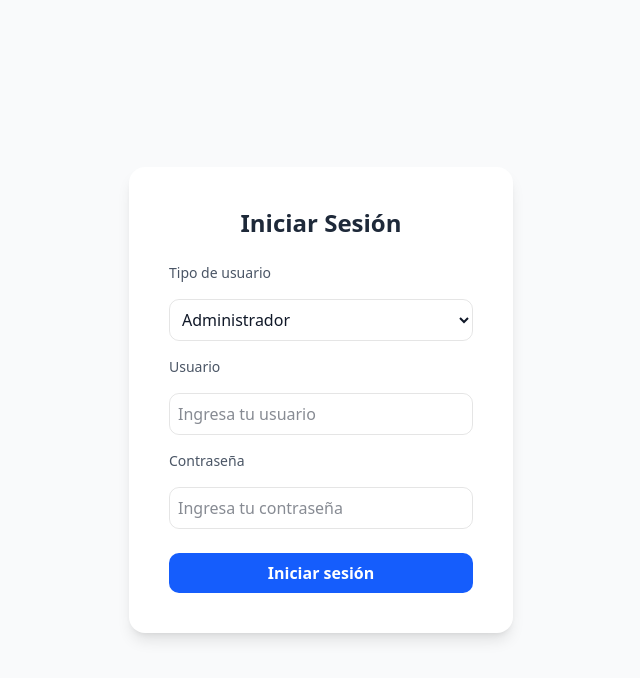
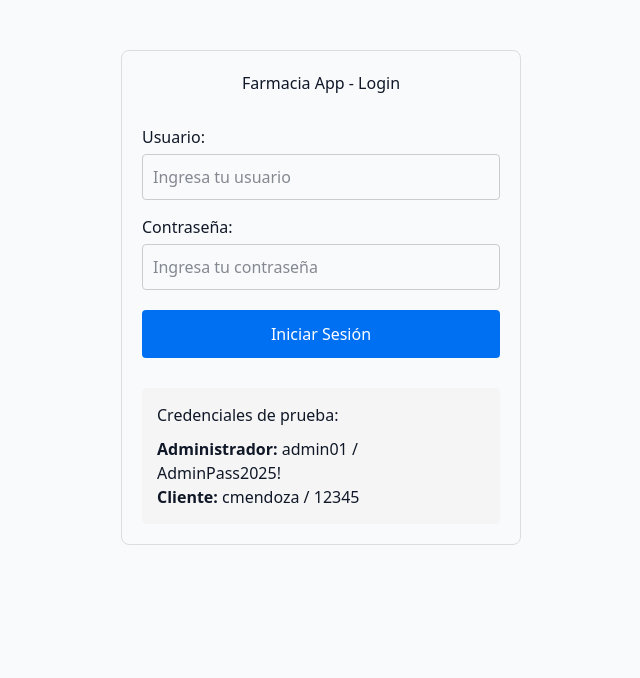
Before and after one commit to fabriyvera/Sistema-Farmacia, a Next.js app: page / in a window 1280 px wide. Shown: the top 678 px of the page, without its empty margins (319-959 px from the left). Built offline with nearby package versions, Linux system fonts and the light colour scheme.

Commit message:
Conexion con SQL Server realizada

```diff
--- /dev/null
+++ b/app/api/auth/login/route.ts
@@ -0,0 +1,48 @@
+import { NextResponse } from 'next/server';
+import { connectDB } from '@/lib/db';
+
+export async function POST(request: Request) {
+  try {
+    const { username, password } = await request.json();
+    const pool = await connectDB();
+
+    // Buscar en usuarios (administradores)
+    const usuarioResult = await pool.request()
+      .input('username', username)
+      .input('password', password)
+      .query('SELECT * FROM us_mst WHERE nm_us = @username AND pw_us = @password AND st_us = 1');
+
+    if (usuarioResult.recordset.length > 0) {
+      return NextResponse.json({
+        success: true,
+        userType: 'admin',
+        user: usuarioResult.recordset[0]
+      });
+    }
+
+    // Buscar en clientes
+    const clienteResult = await pool.request()
+      .input('username', username)
+      .input('password', password)
+      .query('SELECT * FROM ct_mst WHERE nm_ct = @username AND pw_ct = @password');
+
+    if (clienteResult.recordset.length > 0) {
+      return NextResponse.json({
+        success: true,
+        userType: 'client',
+        user: clienteResult.recordset[0]
+      });
+    }
+
+    return NextResponse.json({
+      success: false,
+      error: 'Credenciales incorrectas'
+    }, { status: 401 });
+
+  } catch (error: any) {
+    return NextResponse.json({
+      success: false,
+      error: error.message
+    }, { status: 500 });
+  }
+}
--- a/app/api/login/route.ts
+++ /dev/null
@@ -1,44 +0,0 @@
-import { NextResponse } from "next/server";
-
-export const runtime = "nodejs";
-
-export async function POST(req: Request) {
-  try {
-    const { username, password, tipo } = await req.json();
-
-    // URLs de las APIs MockAPI
-    const apiUrl =
-      tipo === "admin"
-        ? "https://690a052a1a446bb9cc2104c7.mockapi.io/Usuarios"
-        : "https://690a052a1a446bb9cc2104c7.mockapi.io/Clientes";
-
-    // Obtenemos los datos de la API correspondiente
-    const response = await fetch(apiUrl);
-    const data = await response.json();
-
-    // Verificamos usuario y contraseña
-    const user = data.find(
-      (u: any) => u.username === username && u.password === password
-    );
-
-    if (user) {
-      return NextResponse.json({
-        success: true,
-        user,
-        tipo,
-        message: `Bienvenido ${user.nombre}`,
-      });
-    } else {
-      return NextResponse.json({
-        success: false,
-        message: "Credenciales inválidas",
-      });
-    }
-  } catch (error) {
-    console.error("Error en login:", error);
-    return NextResponse.json({
-      success: false,
-      message: "Error interno del servidor",
-    });
-  }
-}
--- a/app/api/testdb/route.ts
+++ b/app/api/testdb/route.ts
@@ -1,13 +1,19 @@
-import { NextResponse } from "next/server";
-import { getConnection } from "@/lib/db";
+import { connectDB } from '@/lib/db';
+import { NextResponse } from 'next/server';
 
 export async function GET() {
   try {
-    const pool = await getConnection();
-    const result = await pool.request().query("SELECT GETDATE() as date;");
-    return NextResponse.json({ success: true, date: result.recordset[0].date });
-  } catch (error) {
-    console.error("Error SQL:", error);
-    return NextResponse.json({ success: false, error });
+    const pool = await connectDB();
+    const result = await pool.request().query('SELECT @@VERSION as version');
+
+    return NextResponse.json({
+      success: true,
+      version: result.recordset[0].version
+    });
+  } catch (error: any) {
+    return NextResponse.json({
+      success: false,
+      error: error.message
+    }, { status: 500 });
   }
 }
--- a/app/page.tsx
+++ b/app/page.tsx
@@ -1,89 +1,158 @@
-"use client";
+'use client';
+import { useEffect, useState } from 'react';
+import { useRouter } from 'next/navigation';
 
-import { useState } from "react";
-import { useRouter } from "next/navigation";
+export default function HomePage() {
+  const [username, setUsername] = useState('');
+  const [password, setPassword] = useState('');
+  const [loading, setLoading] = useState(false);
+  const [user, setUser] = useState<any>(null);
+  const router = useRouter();
 
-export default function LoginPage() {
-  const router = useRouter();
-  const [tipo, setTipo] = useState("admin"); // por defecto
-  const [username, setUsername] = useState("");
-  const [password, setPassword] = useState("");
-  const [error, setError] = useState("");
+  // Verificar si ya hay una sesión activa al cargar la página
+  useEffect(() => {
+    const userData = sessionStorage.getItem('user');
+    const userType = sessionStorage.getItem('userType');
 
+    if (userData && userType) {
+      setUser(JSON.parse(userData));
+      // Redirigir según el tipo de usuario
+      if (userType === 'admin') {
+        router.push('./admin');
+      } else {
+        router.push('./cliente');
+      }
+    }
+  }, [router]);
 
-  const handleLogin = async (e: React.FormEvent) => {
+  const handleSubmit = async (e: React.FormEvent) => {
     e.preventDefault();
-    setError("");
+    setLoading(true);
 
     try {
-      const res = await fetch("/api/login", {
-        method: "POST",
-        headers: { "Content-Type": "application/json" },
-        body: JSON.stringify({ username, password, tipo }),
+      const response = await fetch('/api/auth/login', {
+        method: 'POST',
+        headers: {
+          'Content-Type': 'application/json',
+        },
+        body: JSON.stringify({ username, password }),
       });
 
-      const data = await res.json();
+      const data = await response.json();
 
       if (data.success) {
-        if (tipo === "admin") {
-          router.push("/admin");
+        // Guardar información del usuario en sessionStorage
+        sessionStorage.setItem('user', JSON.stringify(data.user));
+        sessionStorage.setItem('userType', data.userType);
+
+        // Redirigir según el tipo de usuario
+        if (data.userType === 'admin') {
+          router.push('./admin');
         } else {
-          router.push("/cliente");
+          router.push('./cliente');
         }
       } else {
-        setError(data.message);
+        alert('Error: ' + data.error);
       }
-    } catch (err) {
-      setError("Error al intentar iniciar sesión");
+    } catch (error) {
+      alert('Error de conexión');
+    } finally {
+      setLoading(false);
     }
   };
 
+  // Si ya hay usuario, mostrar información breve
+  if (user) {
+    return (
+      <div style={{ padding: '20px', textAlign: 'center' }}>
+        <h1>Bienvenido a Farmacia App</h1>
+        <p>Redirigiendo a tu panel...</p>
+        <button
+          onClick={() => {
+            sessionStorage.clear();
+            setUser(null);
+          }}
+          style={{ marginTop: '20px', padding: '10px' }}
+        >
+          Cerrar Sesión
+        </button>
+      </div>
+    );
+  }
+
+  // Mostrar formulario de login si no hay usuario
   return (
-    <main className="flex flex-col items-center justify-center min-h-screen bg-gray-50">
-      <div className="bg-white shadow-lg rounded-2xl p-10 w-full max-w-sm text-center">
-        <h1 className="text-2xl font-bold text-gray-800 mb-6">
-          Iniciar Sesión
-        </h1>
-
-        <form onSubmit={handleLogin} className="flex flex-col gap-4 text-left">
-          <label className="text-gray-600 text-sm">Tipo de usuario</label>
-          <select
-            value={tipo}
-            onChange={(e) => setTipo(e.target.value)}
-            className="border rounded-lg p-2"
-          >
-            <option value="admin">Administrador</option>
-            <option value="cliente">Cliente</option>
-          </select>
-
-          <label className="text-gray-600 text-sm">Usuario</label>
+    <div style={{
+      maxWidth: '400px',
+      margin: '50px auto',
+      padding: '20px',
+      border: '1px solid #ddd',
+      borderRadius: '8px'
+    }}>
+      <h1 style={{ textAlign: 'center', marginBottom: '30px' }}>
+        Farmacia App - Login
+      </h1>
+      <form onSubmit={handleSubmit}>
+        <div style={{ marginBottom: '15px' }}>
+          <label style={{ display: 'block', marginBottom: '5px' }}>
+            Usuario:
+          </label>
           <input
             type="text"
             value={username}
             onChange={(e) => setUsername(e.target.value)}
+            required
+            style={{
+              width: '100%',
+              padding: '10px',
+              border: '1px solid #ccc',
+              borderRadius: '4px'
+            }}
             placeholder="Ingresa tu usuario"
-            className="border rounded-lg p-2"
           />
-
-          <label className="text-gray-600 text-sm">Contraseña</label>
+        </div>
+        <div style={{ marginBottom: '20px' }}>
+          <label style={{ display: 'block', marginBottom: '5px' }}>
+            Contraseña:
+          </label>
           <input
             type="password"
             value={password}
             onChange={(e) => setPassword(e.target.value)}
+            required
+            style={{
+              width: '100%',
+              padding: '10px',
+              border: '1px solid #ccc',
+              borderRadius: '4px'
+            }}
             placeholder="Ingresa tu contraseña"
-            className="border rounded-lg p-2"
           />
+        </div>
+        <button
+          type="submit"
+          disabled={loading}
+          style={{
+            width: '100%',
+            padding: '12px',
+            backgroundColor: '#0070f3',
+            color: 'white',
+            border: 'none',
+            borderRadius: '4px',
+            fontSize: '16px',
+            cursor: loading ? 'not-allowed' : 'pointer'
+          }}
+        >
+          {loading ? 'Iniciando sesión...' : 'Iniciar Sesión'}
+        </button>
+      </form>
 
-          {error && <p className="text-red-500 text-sm">{error}</p>}
-
-          <button
-            type="submit"
-            className="bg-blue-600 hover:bg-blue-700 text-white font-semibold py-2 rounded-lg mt-2"
-          >
-            Iniciar sesión
-          </button>
-        </form>
+      {/* Información de prueba */}
+      <div style={{ marginTop: '30px', padding: '15px', backgroundColor: '#f5f5f5', borderRadius: '4px' }}>
+        <h3 style={{ marginBottom: '10px' }}>Credenciales de prueba:</h3>
+        <p><strong>Administrador:</strong> admin01 / AdminPass2025!</p>
+        <p><strong>Cliente:</strong> cmendoza / 12345</p>
       </div>
-    </main>
+    </div>
   );
 }
--- a/lib/db.ts
+++ b/lib/db.ts
@@ -1,21 +1,26 @@
-import sql from "mssql/msnodesqlv8";
+import sql from 'mssql';
 
-const config = {
-  server: "localhost\\SQLEXPRESS",
-  database: "FarmaciaDB",
-  driver: "msnodesqlv8",
+const dbConfig = {
+  server: process.env.DB_SERVER!,
+  database: process.env.DB_NAME!,
+  user: process.env.DB_USER!,
+  password: process.env.PASSWORD!,
   options: {
-    trustedConnection: true,
-  },
+    encrypt: false,
+    trustServerCertificate: true,
+    enableArithAbort: true
+  }
 };
 
-export async function getConnection() {
+export async function connectDB() {
   try {
-    const pool = await sql.connect(config);
-    console.log("✅ Conectado a SQL Server (Windows Auth)");
+    const pool = await sql.connect(dbConfig);
+    console.log('✅ Conectado a SQL Server');
     return pool;
-  } catch (err) {
-    console.error("❌ Error de conexión SQL:", err);
-    throw err;
+  } catch (error) {
+    console.error('❌ Error de conexión:', error);
+    throw error;
   }
 }
+
+export { sql };
--- a/package.json
+++ b/package.json
@@ -40,10 +40,10 @@
     "input-otp": "^1.4.2",
     "lucide-react": "^0.552.0",
     "mssql": "^11.0.1",
-    "next": "15.4.6",
+    "next": "^15.5.6",
     "next-themes": "^0.4.6",
     "react": "19.1.0",
-    "react-checkbox": "^0.1.3",
+    "react-checkbox": "^0.1.0",
     "react-day-picker": "^9.11.1",
     "react-dom": "19.1.0",
     "react-hook-form": "^7.66.0",
```
Also changed, not shown: app/api/poblar-datos/route.ts (added, +56 -0 lines), next-env.d.ts, 1 other file (tests, documents, lock files or other folders).
